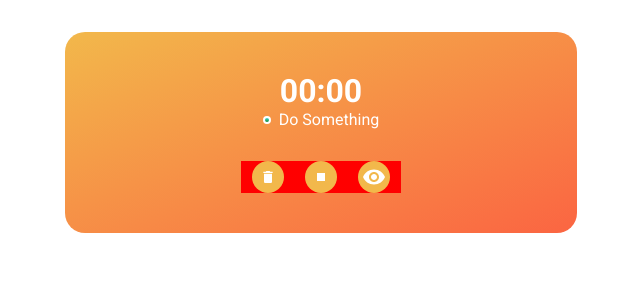
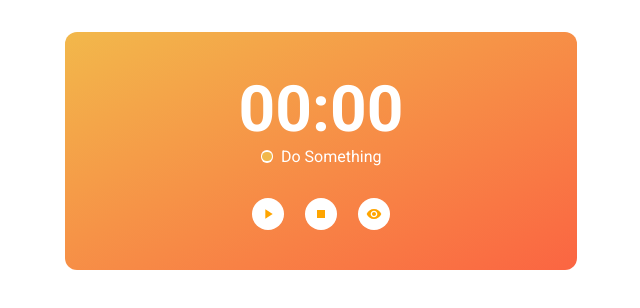
Before and after one commit to efenstakes/OneD, a React (Create React App) app: page / in a window 1280 px wide. Shown: the top 308 px of the page, without its empty margins (319-959 px from the left). Built offline with nearby package versions, Linux system fonts and the light colour scheme.

Commit message:
add time display logic

```diff
--- a/src/pages/home/home.page.jsx
+++ b/src/pages/home/home.page.jsx
@@ -1,8 +1,5 @@
-import React, { useState } from 'react'
-import HSpacerComponent from '../../components/h_spacer/h_spacer.component'
-import VSpacerComponent from '../../components/v_spacer/v_spacer.component'
+import React, { useState, useEffect } from 'react'
 
-import IconButton from '@mui/material/IconButton'
 
 import PlayArrowIcon from '@mui/icons-material/PlayArrow'
 import PauseIcon from '@mui/icons-material/Pause'
@@ -13,21 +10,63 @@ import VisibilityOffIcon from '@mui/icons-material/VisibilityOff'
 import DeleteIcon from '@mui/icons-material/Delete'
 
 
+// components
+import HSpacerComponent from '../../components/h_spacer/h_spacer.component'
+import VSpacerComponent from '../../components/v_spacer/v_spacer.component'
+
+
+
 import './home.page.scss'
 
 
 
 const HomePage = () => {
-    const [title, setTitle] = useState()
-    const [tasks, setTasks] = useState([])
-    const [currentTask, setCurrentTask] = useState()
+    let [title, setTitle] = useState()
+    let [tasks, setTasks] = useState([])
+    let [currentTask, setCurrentTask] = useState()
 
-    const [seconds, setSeconds] = useState(0)
-    const [currentseconds, setCurrentSeconds] = useState(0)
-    const [isPaused, setIsPaused] = useState(false)
 
-    const [isTimeDisplayHidden, setIsTimeDisplayHidden] = useState(false)
+    let [timerRef, setTimerRef] = useState(null)
 
+    let [currentSeconds, setCurrentSeconds] = useState(0)
+    let [isPaused, setIsPaused] = useState(false)
+
+    let [isTimeDisplayHidden, setIsTimeDisplayHidden] = useState(false)
+
+
+
+    const startTimer = ()=> {
+        console.log("start timer")
+        let ref = setInterval(()=> setCurrentSeconds(currentSeconds++), 1000)
+        setTimerRef(ref)
+    }// startTimer
+
+    const pauseTimer = ()=> {
+        console.log("pause timer")
+        setIsPaused(true)
+        clearInterval(timerRef)
+        setTimerRef(null)
+    }// pauseTimer
+
+    const resumeTimer = ()=> {
+        console.log("resume timer")
+        setIsPaused(false)
+        startTimer()
+    }// resumeTimer
+
+    const stopTimer = ()=> {
+        console.log("stop timer")
+        clearInterval(timerRef)
+        setTimerRef(null)
+
+        setCurrentSeconds(0)
+        setIsPaused(false)
+    }// stopTimer
+
+
+    useEffect(()=> {
+
+    }, [ isPaused, currentSeconds ])
 
 
     return (
@@ -40,13 +79,29 @@ const HomePage = () => {
 
 
                 {/* time */}
-                <h1 className='time_container__time'>
-                    00:00
-                </h1>
+                {
+                    currentSeconds === 0 &&
+                        <p className='time_container__time'>
+                            00:00
+                        </p>
+                }
+                {
+                    currentSeconds > 0 &&
+                        <p className='time_container__time'>
+                            {
+                                parseInt(currentSeconds/60).toString().padStart(2, '0')
+                            }:{""}
+                            {
+                                parseInt(currentSeconds%60).toString().padStart(2, '0')
+                            }
+                        </p>
+                }
 
                 {/* current task */}
                 <div className='time_container__current_task'>
-                    <div className='time_container__current_task__indicator' />
+                    <div className='time_container__current_task__indicator__container'>
+                        <div className={ `time_container__current_task__indicator ${(!isPaused && currentSeconds > 0) ? 'blink_animator' : ''}` } />
+                    </div>
                     <HSpacerComponent space={1} />
                     <p className='time_container__current_task__title'>
                         Do Something
@@ -60,12 +115,38 @@ const HomePage = () => {
 
                     {/* pause/play */}
                     <div className='time_container__actions__icon_button'>
-                        <DeleteIcon fontSize='2' />
+                        {
+                            (!isPaused && currentSeconds > 0) &&
+                                <PauseIcon
+                                    fontSize='2'
+                                    className='time_container__actions__icon_button__icon'
+                                    onClick={pauseTimer}
+                                />
+                        }
+                        {
+                            (isPaused && currentSeconds > 0) &&
+                                <PlayArrowIcon
+                                    fontSize='2'
+                                    className='time_container__actions__icon_button__icon'
+                                    onClick={resumeTimer}
+                                />
+                        }
+                        {
+                            currentSeconds === 0 &&
+                                <PlayArrowIcon
+                                    fontSize='2'
+                                    className='time_container__actions__icon_button__icon'
+                                    onClick={startTimer}
+                                />
+                        }
                     </div>
 
                     {/* stop */}
-                    <div className='time_container__actions__icon_button'>
-                        <StopIcon fontSize='2' />
+                    <div
+                        className='time_container__actions__icon_button'
+                        onClick={stopTimer}
+                    >
+                        <StopIcon fontSize='4' className='time_container__actions__icon_button__icon' />
                     </div>
 
                     {/* hide or show */}
@@ -76,10 +157,10 @@ const HomePage = () => {
                         }
                     >
                         {
-                            isTimeDisplayHidden && <VisibilityOffIcon />
+                            isTimeDisplayHidden && <VisibilityOffIcon fontSize='4' className='time_container__actions__icon_button__icon' />
                         }
                         {
-                            !isTimeDisplayHidden && <RemoveRedEyeIcon />
+                            !isTimeDisplayHidden && <RemoveRedEyeIcon fontSize='4' className='time_container__actions__icon_button__icon' />
                         }
                     </div>
 
@@ -87,9 +168,8 @@ const HomePage = () => {
 
 
             </div>
+            <VSpacerComponent space={4} />
 
-
-            <VSpacerComponent space={4} />
 
 
 
--- a/src/pages/home/home.page.scss
+++ b/src/pages/home/home.page.scss
@@ -26,12 +26,19 @@
     flex-direction: column;
     align-items: center;
 
-    border-radius: 20px;
+    border-radius: 12px;
 
     color: $WHITE_COLOR;
     background-image: linear-gradient(to bottom right, $PRIMARY_COLOR, $SECONDARY_COLOR);
 }
 
+
+.time_container__time {
+    font-size: 4rem;
+    font-weight: 600;
+
+    // font-family: 'Oswald';
+}
 
 .time_container__current_task {
     display: flex;
@@ -42,13 +49,26 @@
 }
 
 
-.time_container__current_task__indicator {
-    height: 8px;
-    width: 8px;
+
+.time_container__current_task__indicator__container {
+    height: .78rem;
+    width: .78rem;
     border-radius: 50%;
 
-    border: 2px solid $WHITE_COLOR;
-    background-image: linear-gradient(to bottom, $TERTIARY_COLOR, $SUCCESS_COLOR);
+    display: flex;
+    justify-content: center;
+    align-items: center;
+
+    background-color: $WHITE_COLOR;
+}
+
+.time_container__current_task__indicator {
+    height: .6rem;
+    width: .6rem;
+    border-radius: 50%;
+
+    background-color: $PRIMARY_COLOR;
+    // background-image: linear-gradient(to bottom, $TERTIARY_COLOR, $SUCCESS_COLOR);
 }
 
 
@@ -66,13 +86,8 @@
     min-width: 160px;
     max-width: 300px;
 
-    background-color: red;
 }
 
-
-.time_container__actions__btn {
-    background-color: chartreuse;
-}
 
 .time_container__actions__icon_button {
     height: 2rem;
@@ -84,5 +99,11 @@
     align-items: center;
 
 
-    background-color: $PRIMARY_COLOR;
+    background-color: $WHITE_COLOR;
+    color: red;
 }
+
+
+.time_container__actions__icon_button__icon {
+    color: orange;
+}
```
Also changed, not shown: package.json (+7 -0 lines), 1 other file (tests, documents, lock files or other folders).
